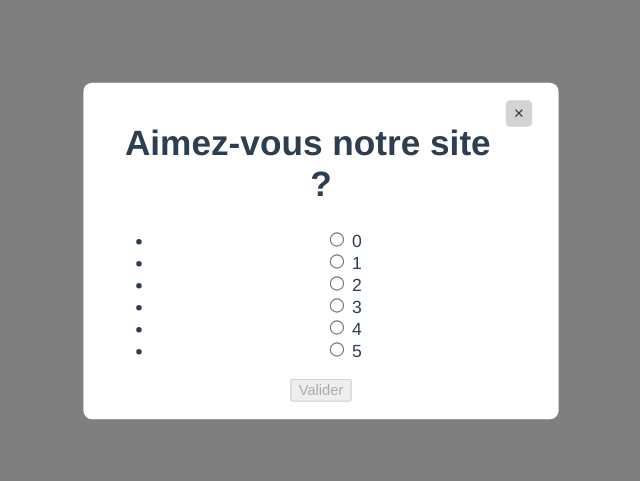
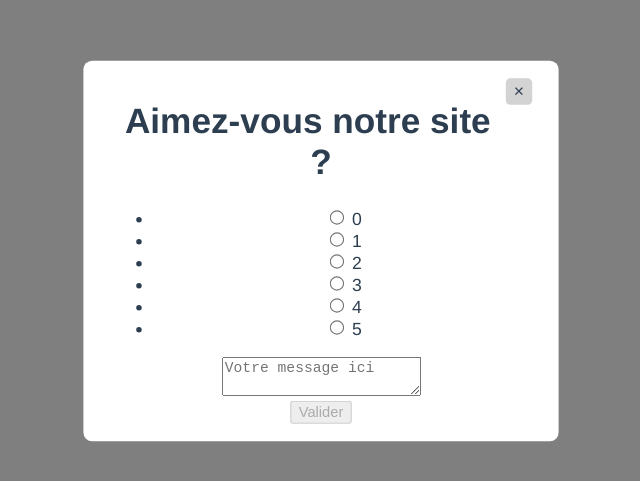
Before and after one commit to samuelbillaud/nps-like-ab-tasty, a Vue app in the folder client/: page / in a window 1280 px wide. Shown: the part 149-630 px from the top of the page, without its empty margins (319-959 px from the left). Built offline with nearby package versions, Linux system fonts and the light colour scheme.

Commit message:
Call InputText component in Modal.vue

```diff
--- a/client/src/components/Modal.vue
+++ b/client/src/components/Modal.vue
@@ -1,9 +1,9 @@
 <template>
   <div class="modal-overlay" v-show="isActive">
         <div class="modal-content">
-            <span class="close-button">&times;</span>
+            <span class="close-button" @click="closeModal">&times;</span>
             <h1>{{ question }}</h1>
-            <form>
+            <form @submit.prevent="onSubmit">
                 <ul>
                     <li v-for="(item, index) in notes" :key="index">
                       <input-radio
@@ -15,6 +15,13 @@
                       ></input-radio>
                     </li>
                 </ul>
+
+                <input-text
+                  name="comment"
+                  placeholder="Votre message ici"
+                  @input="writeComment"
+                ></input-text>
+
                 <button :disabled="!userNote || !comment">{{ valid }}</button>
             </form>
         </div>
@@ -23,6 +30,7 @@
 
 <script>
 import InputRadio from '@/components/InputRadio'
+import InputText from '@/components/InputText'
 
 export default {
   name: 'Modal',
@@ -33,11 +41,12 @@ export default {
       valid: 'Valider',
       isDisabled: true,
       userNote: null,
-      comment: 'null'
+      comment: null
     }
   },
   components: {
-    InputRadio
+    InputRadio,
+    InputText
   },
   props: {
     isActive: {
@@ -51,6 +60,12 @@ export default {
     },
     writeComment (value) {
       this.comment = value
+    },
+    closeModal () {
+      this.$emit('closeModal')
+    },
+    onSubmit () {
+      console.log('onSubmit')
     }
   }
 }
```
